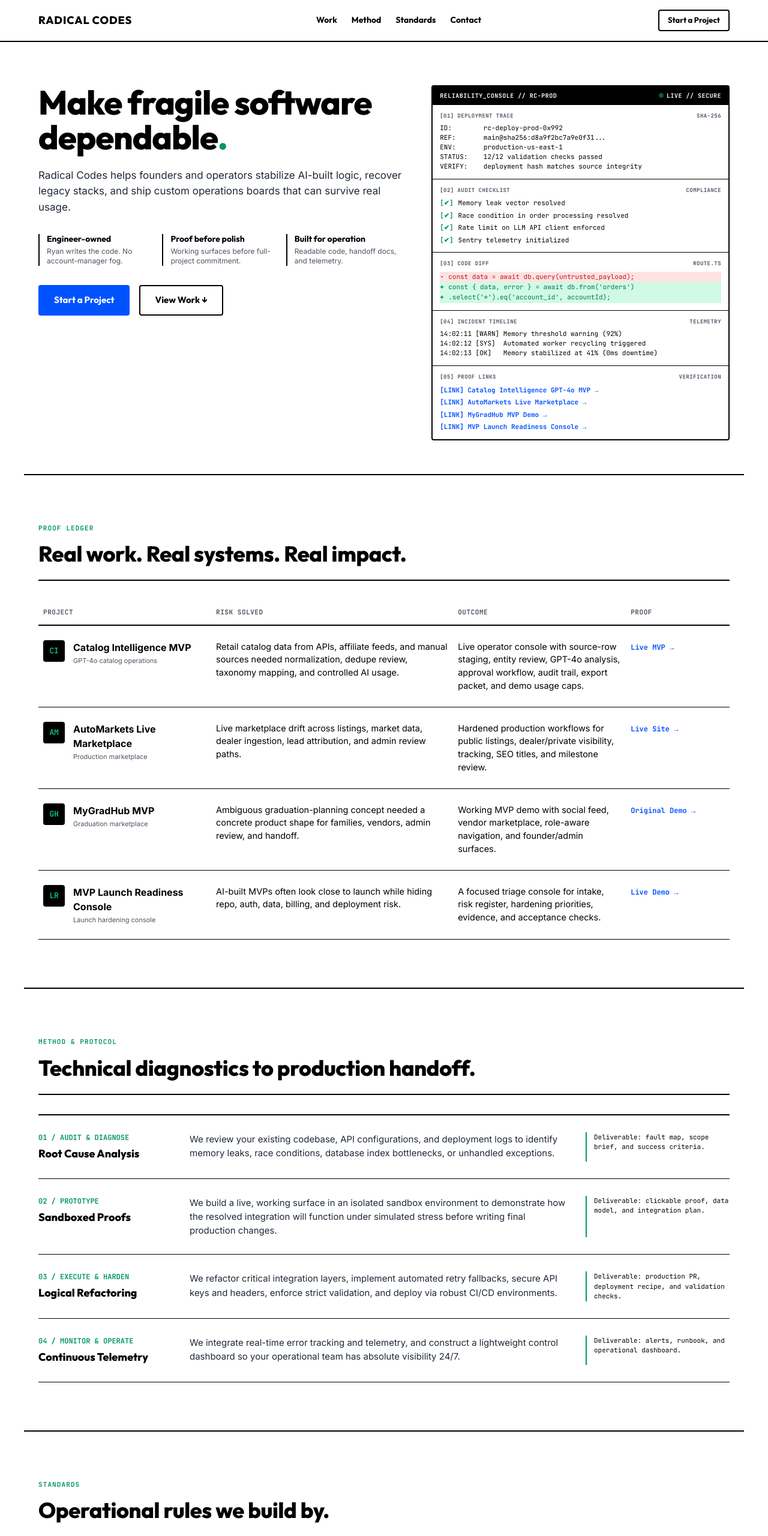
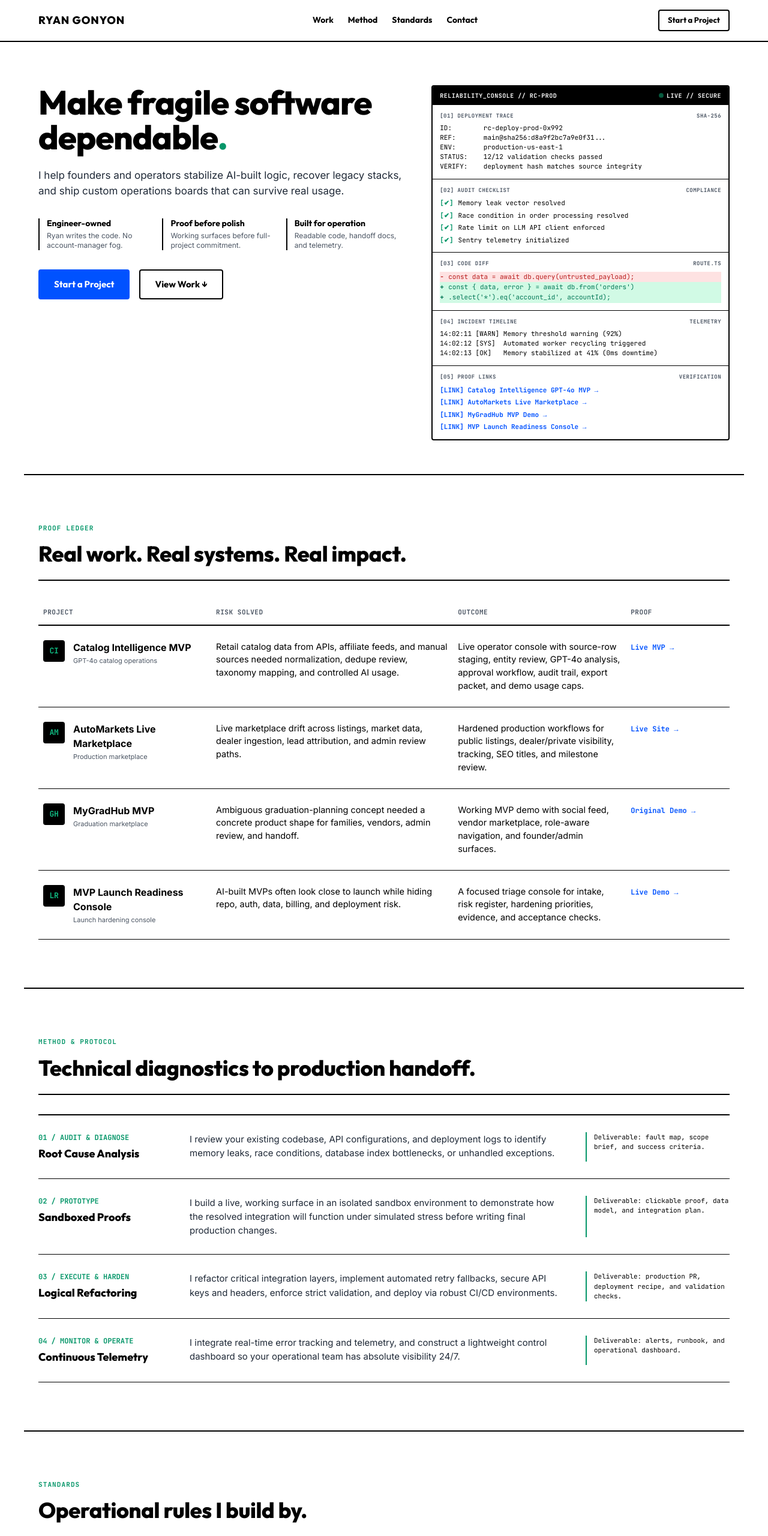
Before and after one commit to Radical-Coder/radical-codes-site, a website: page index.html in a window 1280 px wide. Shown: the top 2560 px of the page at 60% size. Drawn offline with Linux system fonts and the light colour scheme.

Commit message:
Clarify personal site voice

```diff
--- a/index.html
+++ b/index.html
@@ -5,9 +5,9 @@
     <meta name="viewport" content="width=device-width, initial-scale=1.0" />
     <meta
       name="description"
-      content="Radical Codes helps founders and operators make fragile, AI-built or legacy software dependable. Specialized in app rescue, production readiness, AI workflow automation, and internal tool dashboards by Ryan Gonyon."
+      content="Ryan Gonyon helps founders and operators make fragile, AI-built or legacy software dependable. Specialized in app rescue, production readiness, AI workflow automation, and internal tool dashboards."
     />
-    <meta property="og:title" content="Radical Codes | Make Fragile Software Dependable" />
+    <meta property="og:title" content="Ryan Gonyon | Make Fragile Software Dependable" />
     <meta
       property="og:description"
       content="App rescue, production readiness, AI workflow automation, and proof-first internal tools by Ryan Gonyon."
@@ -16,7 +16,7 @@
     <meta property="og:url" content="https://radical.codes" />
     <meta name="twitter:card" content="summary_large_image" />
     <meta name="theme-color" content="#000000" />
-    <title>Radical Codes | Make Fragile Software Dependable</title>
+    <title>Ryan Gonyon | Make Fragile Software Dependable</title>
 
     <!-- Google Fonts: Outfit (headings), Inter (body), JetBrains Mono (code) -->
     <link rel="preconnect" href="https://fonts.googleapis.com">
@@ -850,7 +850,7 @@
     <header class="site-header">
       <div class="header-container">
         <a href="#" class="brand-wordmark" id="header-logo">
-          RADICAL CODES<span class="brand-cursor">_</span>
+          RYAN GONYON<span class="brand-cursor">_</span>
         </a>
 
         <nav class="site-nav">
@@ -875,10 +875,10 @@
           <div class="hero-content">
             <h1 class="hero-title" id="hero-title">Make fragile software dependable<span class="hero-title-accent">.</span></h1>
             <p class="hero-lede">
-              Radical Codes helps founders and operators stabilize AI-built logic, recover legacy stacks, and ship custom operations boards that can survive real usage.
+              I help founders and operators stabilize AI-built logic, recover legacy stacks, and ship custom operations boards that can survive real usage.
             </p>
 
-            <div class="hero-signal-list" aria-label="Radical Codes operating signals">
+            <div class="hero-signal-list" aria-label="Ryan Gonyon operating signals">
               <div class="hero-signal">
                 <strong>Engineer-owned</strong>
                 <span>Ryan writes the code. No account-manager fog.</span>
@@ -1108,7 +1108,7 @@ VERIFY:    deployment hash matches source integrity</div>
               <h3 class="protocol-title">Root Cause Analysis</h3>
             </div>
             <div class="protocol-desc">
-              We review your existing codebase, API configurations, and deployment logs to identify memory leaks, race conditions, database index bottlenecks, or unhandled exceptions.
+              I review your existing codebase, API configurations, and deployment logs to identify memory leaks, race conditions, database index bottlenecks, or unhandled exceptions.
             </div>
             <div class="protocol-deliverable">Deliverable: fault map, scope brief, and success criteria.</div>
           </div>
@@ -1119,7 +1119,7 @@ VERIFY:    deployment hash matches source integrity</div>
               <h3 class="protocol-title">Sandboxed Proofs</h3>
             </div>
             <div class="protocol-desc">
-              We build a live, working surface in an isolated sandbox environment to demonstrate how the resolved integration will function under simulated stress before writing final production changes.
+              I build a live, working surface in an isolated sandbox environment to demonstrate how the resolved integration will function under simulated stress before writing final production changes.
             </div>
             <div class="protocol-deliverable">Deliverable: clickable proof, data model, and integration plan.</div>
           </div>
@@ -1130,7 +1130,7 @@ VERIFY:    deployment hash matches source integrity</div>
               <h3 class="protocol-title">Logical Refactoring</h3>
             </div>
             <div class="protocol-desc">
-              We refactor critical integration layers, implement automated retry fallbacks, secure API keys and headers, enforce strict validation, and deploy via robust CI/CD environments.
+              I refactor critical integration layers, implement automated retry fallbacks, secure API keys and headers, enforce strict validation, and deploy via robust CI/CD environments.
             </div>
             <div class="protocol-deliverable">Deliverable: production PR, deployment recipe, and validation checks.</div>
           </div>
@@ -1141,7 +1141,7 @@ VERIFY:    deployment hash matches source integrity</div>
               <h3 class="protocol-title">Continuous Telemetry</h3>
             </div>
             <div class="protocol-desc">
-              We integrate real-time error tracking and telemetry, and construct a lightweight control dashboard so your operational team has absolute visibility 24/7.
+              I integrate real-time error tracking and telemetry, and construct a lightweight control dashboard so your operational team has absolute visibility 24/7.
             </div>
             <div class="protocol-deliverable">Deliverable: alerts, runbook, and operational dashboard.</div>
           </div>
@@ -1152,14 +1152,14 @@ VERIFY:    deployment hash matches source integrity</div>
       <section id="standards" class="section-container" aria-labelledby="standards-title" style="border-top: 2px solid var(--border);">
         <div class="section-header">
           <span class="section-eyebrow">STANDARDS</span>
-          <h2 class="section-title" id="standards-title">Operational rules we build by.</h2>
+          <h2 class="section-title" id="standards-title">Operational rules I build by.</h2>
         </div>
 
         <div class="standards-list">
           <div class="standards-item">
             <span class="standard-label">Fixed-Scope Agreements</span>
             <div class="standard-desc">
-              We scope every project to a binary success criteria. No open-ended billing cycles, no surprise hourly creep. You pay for predefined operational results.
+              I scope every project to a binary success criteria. No open-ended billing cycles, no surprise hourly creep. You pay for predefined operational results.
             </div>
             <span class="standard-status">Required</span>
           </div>
@@ -1195,10 +1195,10 @@ VERIFY:    deployment hash matches source integrity</div>
         <div class="about-grid">
           <div>
             <span class="section-eyebrow">OPERATOR</span>
-            <h2 class="section-title" id="about-title" style="margin-bottom: 24px;">Ryan Gonyon // Radical Codes</h2>
+            <h2 class="section-title" id="about-title" style="margin-bottom: 24px;">Ryan Gonyon // radical.codes</h2>
             <div class="about-body">
               <p>I help founders and operators make fragile, AI-generated or legacy software dependable. I build stable integration layers, custom control boards, and automated workflows that run continuously.</p>
-              <p>Radical Codes operates as a sharp, high-intensity technical studio. I don't build generic SaaS systems or bloated agency packages; I engineer robust operational tools that eliminate real business risk.</p>
+              <p>radical.codes is my public proof surface, not a separate agency or organization. I don't build generic SaaS systems or bloated agency packages; I engineer robust operational tools that eliminate real business risk.</p>
             </div>
           </div>
           <div class="about-cta">
@@ -1219,14 +1219,14 @@ VERIFY:    deployment hash matches source integrity</div>
     <footer class="site-footer" id="contact">
       <div class="footer-container">
         <div class="footer-left">
-          <span class="footer-brand">RADICAL CODES<span class="brand-cursor" aria-hidden="true">_</span></span>
+          <span class="footer-brand">RYAN GONYON<span class="brand-cursor" aria-hidden="true">_</span></span>
           <p class="footer-tagline">Making fragile software dependable.</p>
         </div>
         <div class="footer-right">
           <span class="footer-contact-label">Get in touch</span>
           <a href="mailto:coderradical@gmail.com" class="footer-email" id="footer-email-link">coderradical@gmail.com</a>
           <a href="https://github.com/Radical-Coder/radical-codes-site" class="footer-email" id="footer-github-link" target="_blank" rel="noopener">github.com/Radical-Coder/radical-codes-site</a>
-          <span class="footer-copyright">&copy; 2026 Radical Codes. All rights reserved.</span>
+          <span class="footer-copyright">&copy; 2026 Ryan Gonyon. radical.codes is my personal site.</span>
         </div>
       </div>
     </footer>
```
Also changed, not shown: README.md.
